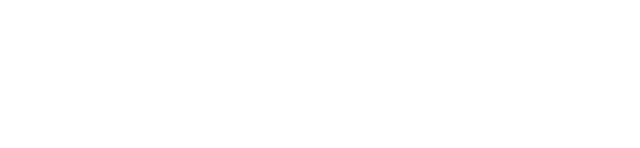
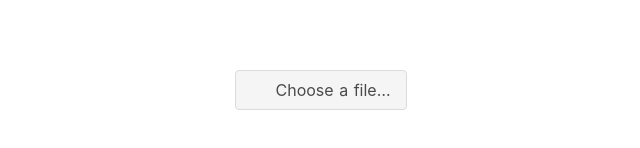
Before and after one commit to kazukishimamoto/kaikaz, a Nuxt app: page /images/new in a window 1280 px wide. Before the commit this address had no page. Shown: the part 310-458 px from the top of the page, without its empty margins (319-959 px from the left). Built offline with nearby package versions, Linux system fonts and the light colour scheme.

Commit message:
トップページの画像修正 & 画像登録ページを追加

```diff
--- /dev/null
+++ b/pages/images/new.vue
@@ -0,0 +1,34 @@
+<template>
+  <div class="container">
+    <div class="file">
+      <label class="file-label">
+        <input class="file-input" type="file" name="resume">
+        <span class="file-cta">
+          <span class="file-icon">
+            <i class="fas fa-upload"></i>
+          </span>
+          <span class="file-label">
+            Choose a file…
+          </span>
+        </span>
+      </label>
+    </div>
+  </div>
+</template>
+
+<script>
+export default {
+
+}
+</script>
+
+<style scoped>
+.container {
+  margin: 0 auto;
+  min-height: 100vh;
+  display: flex;
+  justify-content: center;
+  align-items: center;
+  text-align: center;
+}
+</style>
--- a/pages/index.vue
+++ b/pages/index.vue
@@ -7,7 +7,9 @@
       </h1>
       <p>写真ファイルサーバー</p>
       <p>現在準備中</p>
-      <button class="button"></button>
+      <nuxt-link to="/images/new">
+        <button class="button is-primary">新規画像登録</button>
+      </nuxt-link>
     </div>
   </div>
 </template>
@@ -18,7 +20,7 @@
 export default Vue.extend({})
 </script>
 
-<style>
+<style scoped>
 .container {
   margin: 0 auto;
   min-height: 100vh;
```
Also changed, not shown: components/Logo.vue (+3 -1 lines).
